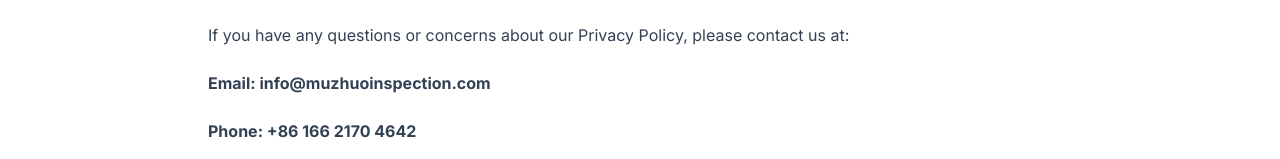
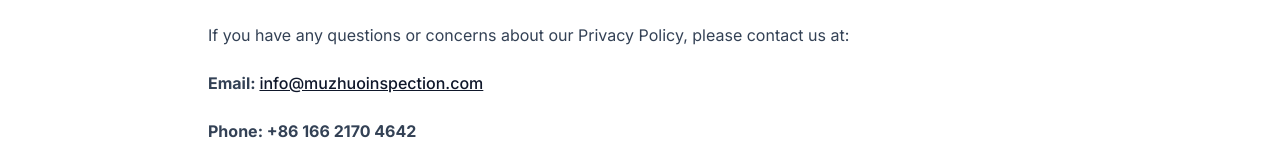
Before and after one commit to habby-prog/muzhuo-inspection, a Next.js app: page /privacy in a window 1280 px wide. Shown: the part 1356-1515 px from the top of the page. Built offline with nearby package versions, Linux system fonts and the light colour scheme; no server answers.

Commit message:
seo: render contact email client-side to avoid Cloudflare email-protection 404

```diff
--- /dev/null
+++ b/app/components/EmailLink.tsx
@@ -0,0 +1,25 @@
+'use client'
+
+import { useEffect, useState } from 'react'
+
+// The address is assembled on the client so Cloudflare's Email Obfuscation
+// never rewrites it into /cdn-cgi/l/email-protection links (those 404 and
+// show up in Search Console as crawl errors).
+const LOCAL = 'info'
+const DOMAIN = 'muzhuoinspection.com'
+
+export default function EmailLink({ className }: { className?: string }) {
+  const [address, setAddress] = useState('')
+
+  useEffect(() => {
+    setAddress(LOCAL + String.fromCharCode(64) + DOMAIN)
+  }, [])
+
+  if (!address) return <span className={className}>Email us</span>
+
+  return (
+    <a className={className} href={'mailto:' + address}>
+      {address}
+    </a>
+  )
+}
--- a/app/contact/page.tsx
+++ b/app/contact/page.tsx
@@ -1,6 +1,7 @@
 import type { Metadata } from 'next'
 import { SITE_URL } from '../lib/site'
 import ContactForm from './ContactForm'
+import EmailLink from '../components/EmailLink'
 
 export const metadata: Metadata = {
   alternates: { canonical: SITE_URL + '/contact' },
@@ -23,7 +24,7 @@ export default function Contact() {
             <div className="space-y-4 pt-4">
               <div className="flex items-start gap-4">
                 <span className="font-bold w-24 shrink-0">Email:</span>
-                <a href="mailto:info@muzhuoinspection.com" className="text-primary-600 hover:underline">info@muzhuoinspection.com</a>
+                <EmailLink className="text-primary-600 hover:underline" />
               </div>
               <div className="flex items-start gap-4">
                 <span className="font-bold w-24 shrink-0">Phone:</span>
--- a/app/layout.tsx
+++ b/app/layout.tsx
@@ -2,6 +2,7 @@ import type { Metadata } from 'next'
 import { Inter } from 'next/font/google'
 import './globals.css'
 import Header from './components/Header'
+import EmailLink from './components/EmailLink'
 import { SITE_URL } from './lib/site'
 
 
@@ -91,7 +92,7 @@ function Footer() {
           <div>
             <h4 className="font-semibold mb-4">Contact</h4>
             <ul className="space-y-2 text-sm text-slate-500">
-              <li>info@muzhuoinspection.com</li>
+              <li><EmailLink /></li>
               <li>+86 166 2170 4642 (WhatsApp & WeChat)</li>
             </ul>
           </div>
--- a/app/privacy/page.tsx
+++ b/app/privacy/page.tsx
@@ -1,5 +1,6 @@
 import type { Metadata } from 'next'
 import { SITE_URL } from '../lib/site'
+import EmailLink from '../components/EmailLink'
 
 export const metadata: Metadata = {
   alternates: { canonical: SITE_URL + '/privacy' },
@@ -44,7 +45,7 @@ export default function PrivacyPolicy() {
 
           <h2 className="text-2xl font-bold mt-8 mb-4">6. Contact Us</h2>
           <p>If you have any questions or concerns about our Privacy Policy, please contact us at:</p>
-          <p className="font-bold">Email: info@muzhuoinspection.com</p>
+          <p className="font-bold">Email: <EmailLink /></p>
           <p className="font-bold">Phone: +86 166 2170 4642</p>
         </div>
       </div>
```
